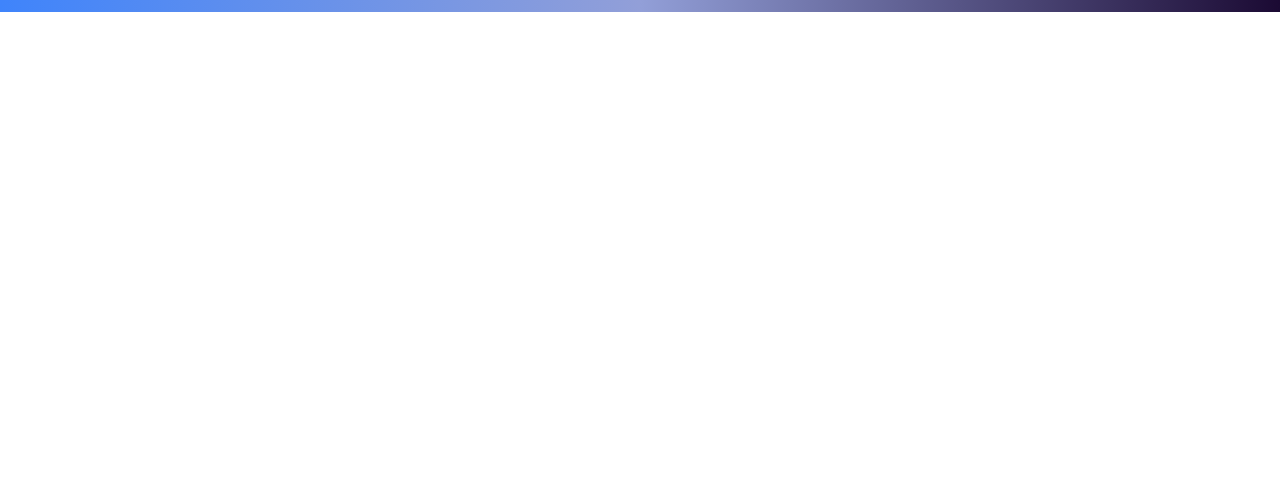
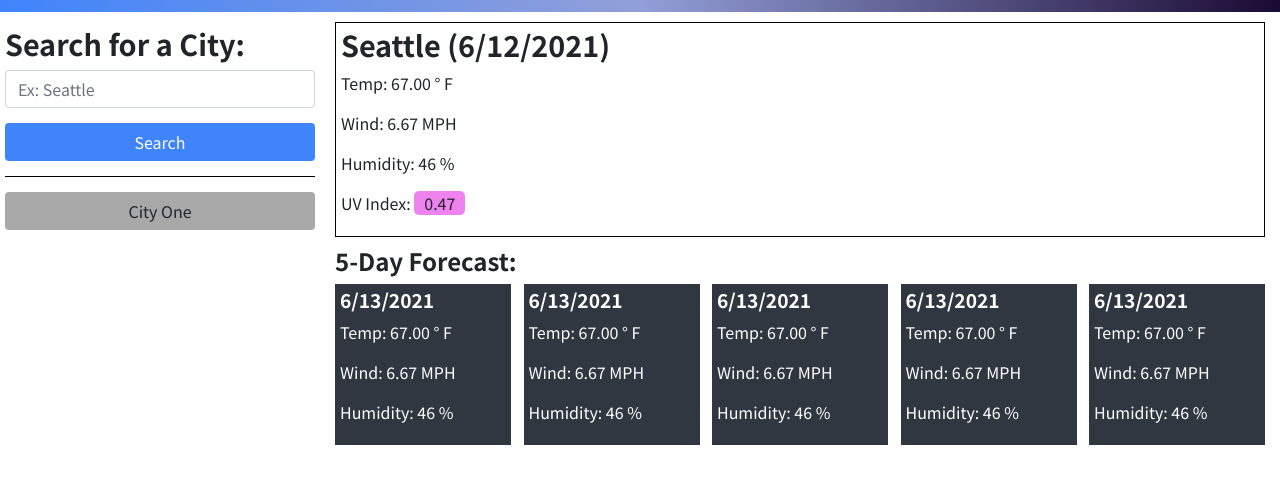
Before and after one commit to WilliamCrownover/weather-forecast-dashboard, a plain HTML site: page index.html in a window 1280 px wide. Shown: the part 49-532 px from the top of the page. Drawn offline with nearby package versions, Linux system fonts and the light colour scheme.

Commit message:
Laid out the html for template purposes and to apply styles

```diff
--- a/Assets/style.css
+++ b/Assets/style.css
@@ -1,12 +1,14 @@
 /* Global Attributes & Variables */
 * {
     font-family: 'Noto Sans KR', sans-serif;
+    box-sizing: border-box;
 }
 
 :root {
     --gradientStart: #3f84fb;
     --gradientMid: rgb(146, 159, 216);
     --gradientEnd: #1b0a33;
+    --grey: rgb(168, 168, 168);
 }
 
 header {
@@ -15,6 +17,7 @@ header {
     padding-bottom: 10px;
     display: flex;
     justify-content: center;
+    margin-bottom: 10px;
 }
 
 h1 {
@@ -22,3 +25,61 @@ h1 {
     font-size: 2rem;
     font-weight: 600;
 }
+
+h2 {
+    font-size: 1.8rem;
+    font-weight: 600;
+}
+
+h3 {
+    font-size: 1.5rem;
+    font-weight: 600;
+    margin-top: 10px;
+}
+
+h4 {
+    font-size: 1.2rem;
+    font-weight: 600;
+}
+
+.row {
+    margin-left: 0px;
+    width: 100%;
+}
+
+.searchBox {
+    padding: 5px;
+}
+
+#previousSearchContainer {
+    border-top: solid black 1px;
+}
+
+.btn {
+    background-color: var(--grey);
+    width: 100%;
+    margin: 15px 0px;
+}
+
+#searchBtn {
+    background-color: var(--gradientStart);
+    color: white;
+}
+
+#currentWeatherBox {
+    border: solid black 1px;
+    padding: 5px;
+}
+
+.uvColor {
+    background-color: violet;
+    border-radius: 5px;
+    padding: 0 10px;
+}
+
+#fiveDayContainer div {
+    color: white;
+    background-color: rgb(48, 55, 65);
+    width: calc(20% - 10px);
+    padding: 5px;
+}
--- a/index.html
+++ b/index.html
@@ -18,6 +18,61 @@
         <h1>Weather Dashboard</h1>
     </header>
 
+    <main class="row">
+        <section class="col-3 searchBox">
+            <h2>Search for a City:</h2>
+            <form>
+                <input type="search" placeholder="Ex: Seattle" class="form-control">
+                <button type="submit" class="btn" id="searchBtn">Search</button>
+            </form>
+            <div id="previousSearchContainer">
+                <button type="button" class="btn 0city">City One</button>
+            </div>
+        </section>
+        <section class="col-9">
+            <div id="currentWeatherBox">
+                <h2>Seattle (6/12/2021)</h2>
+                <p>Temp: 67.00 <span>&#176;</span> F</p>
+                <p>Wind: 6.67 MPH</p>
+                <p>Humidity: 46 %</p>
+                <p>UV Index: <span class="uvColor">0.47</span></p>
+            </div>
+            <h3>5-Day Forecast:</h3>
+            <div id="fiveDayContainer" class="d-flex justify-content-between">
+                <div>
+                    <h4>6/13/2021</h4>
+                    <p>Temp: 67.00 <span>&#176;</span> F</p>
+                    <p>Wind: 6.67 MPH</p>
+                    <p>Humidity: 46 %</p>
+                </div>
+                <div>
+                    <h4>6/13/2021</h4>
+                    <p>Temp: 67.00 <span>&#176;</span> F</p>
+                    <p>Wind: 6.67 MPH</p>
+                    <p>Humidity: 46 %</p>
+                </div>
+                <div>
+                    <h4>6/13/2021</h4>
+                    <p>Temp: 67.00 <span>&#176;</span> F</p>
+                    <p>Wind: 6.67 MPH</p>
+                    <p>Humidity: 46 %</p>
+                </div>
+                <div>
+                    <h4>6/13/2021</h4>
+                    <p>Temp: 67.00 <span>&#176;</span> F</p>
+                    <p>Wind: 6.67 MPH</p>
+                    <p>Humidity: 46 %</p>
+                </div>
+                <div>
+                    <h4>6/13/2021</h4>
+                    <p>Temp: 67.00 <span>&#176;</span> F</p>
+                    <p>Wind: 6.67 MPH</p>
+                    <p>Humidity: 46 %</p>
+                </div>
+            </div>
+        </section>
+    </main>
+
     <!-- jQuery -->
     <script src="https://code.jquery.com/jquery-3.6.0.min.js" integrity="sha256-/xUj+3OJU5yExlq6GSYGSHk7tPXikynS7ogEvDej/m4=" crossorigin="anonymous"></script>
     <!-- Local JavaScript -->
```
